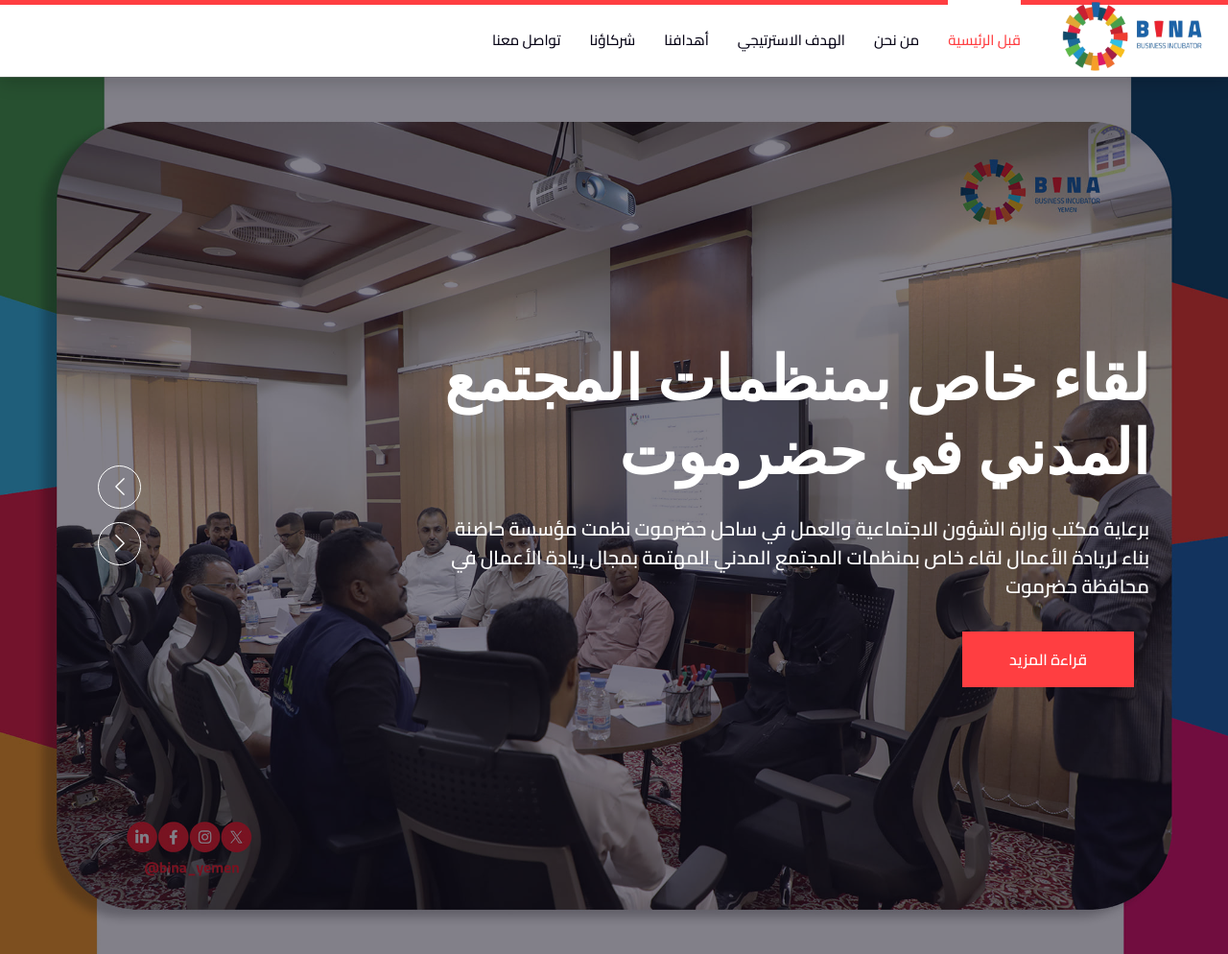
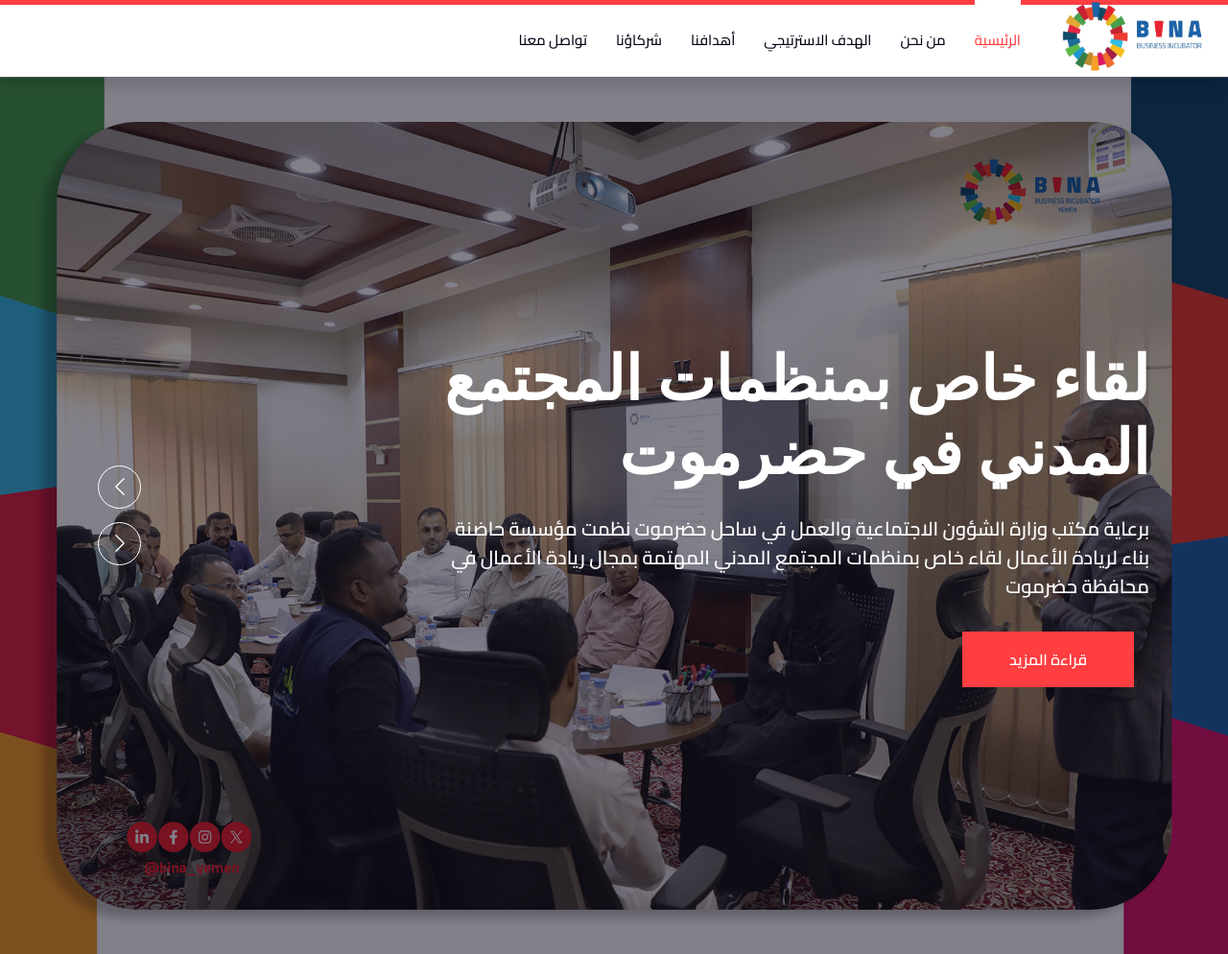
Before and after one commit to MIIPremium/bina_website, a plain HTML site: page index.html in a window 1280 px wide. Shown: the top 994 px of the page at 96% size. Drawn offline with nearby package versions, Linux system fonts and the light colour scheme; a web font is replaced by a local one.

Commit message:
Update index.html

```diff
--- a/index.html
+++ b/index.html
@@ -54,7 +54,7 @@
         </button>
         <div class="collapse navbar-collapse" id="navbarCollapse">
             <div class="navbar-nav ms-auto p-4 p-lg-0">
-                <a href="index.html" class="nav-item nav-link active"> قبل الرئيسية</a>
+                <a href="index.html" class="nav-item nav-link active">الرئيسية</a>
                 <a href="#about" class="nav-item nav-link">من نحن</a>
                 <a href="#strategic" class="nav-item nav-link">الهدف الاسترتيجي</a>
                 <a href="#objectives" class="nav-item nav-link">أهدافنا</a>
```
